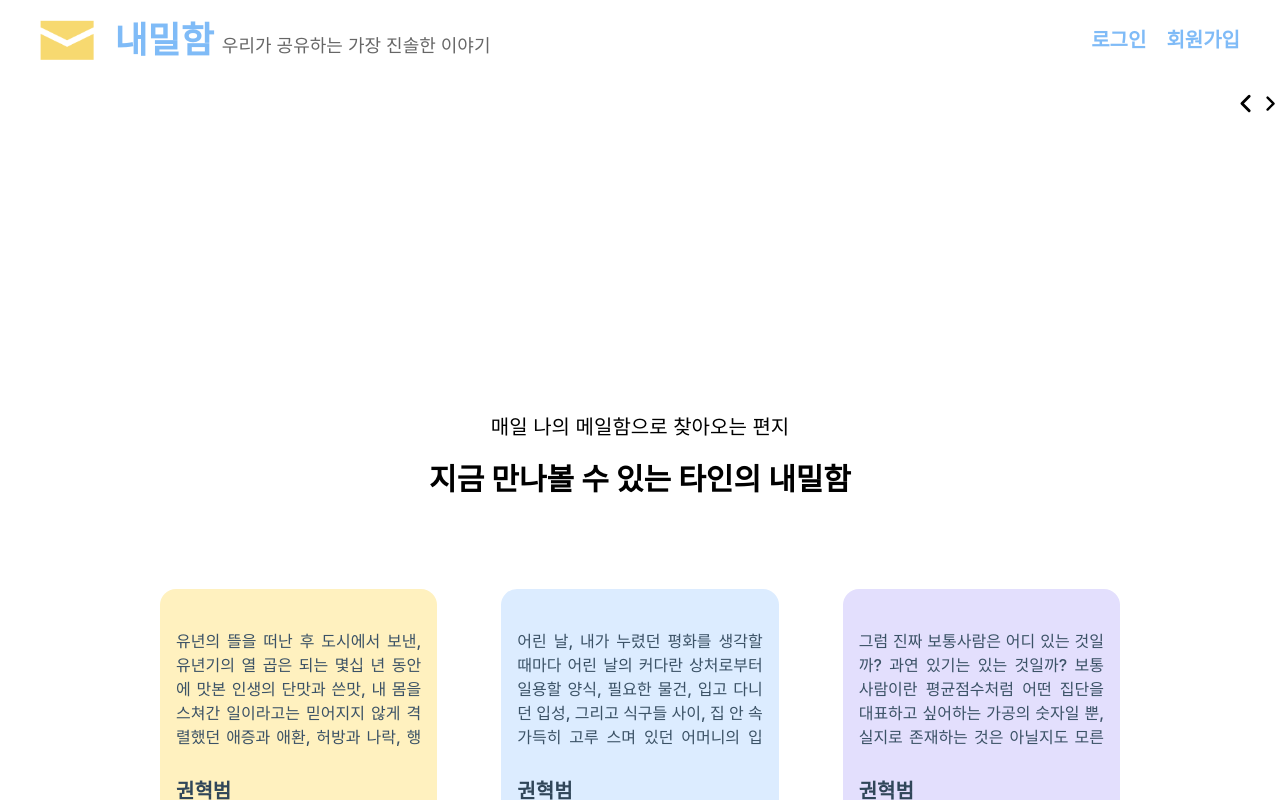
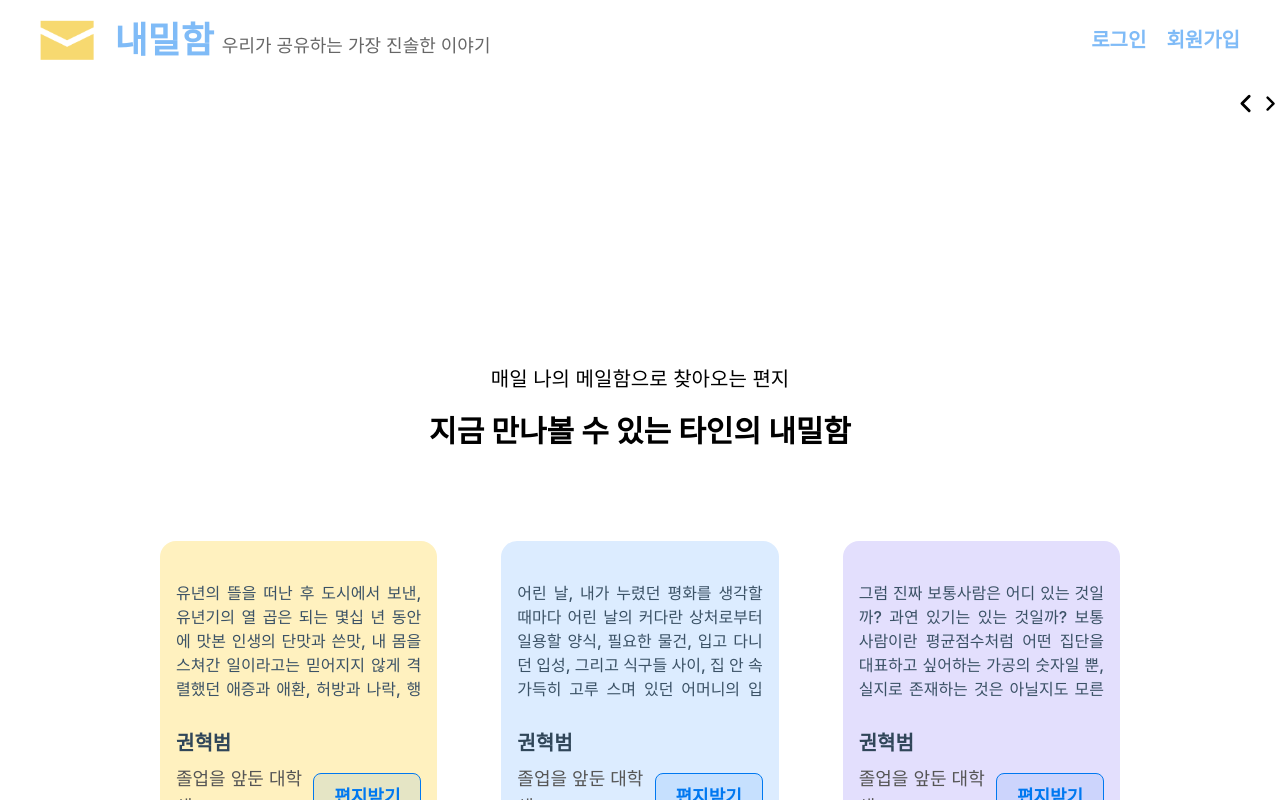
Before and after one commit to Naemilham/nmh_front, a React (Create React App) app: page / in a window 1280 px wide. Shown: the top 800 px of the page. Built offline with nearby package versions, Linux system fonts and the light colour scheme.

Commit message:
fix: homepage css

```diff
--- a/src/routes/HomePage.jsx
+++ b/src/routes/HomePage.jsx
@@ -54,7 +54,7 @@ const HomePage = () => {
         </Carousel>
       </div>
 
-      <div className="w-full h-72 pt-28 flex flex-col items-center gap-5">
+      <div className="w-full h-60 pt-16 flex flex-col items-center gap-5">
         <p className="text-xl">매일 나의 메일함으로 찾아오는 편지</p>
         <p className="font-bold text-3xl">지금 만나볼 수 있는 타인의 내밀함</p>
       </div>
@@ -67,7 +67,7 @@ const HomePage = () => {
                 유년의 뜰을 떠난 후 도시에서 보낸, 유년기의 열 곱은 되는 몇십 년
                 동안에 맛본 인생의 단맛과 쓴맛, 내 몸을 스쳐간 일이라고는
                 믿어지지 않게 격렬했던 애증과 애환, 허방과 나락, 행운과 기적,
-                이런 내 인생의 명장면(?)에 반복해서 몰입하다 보면 그렇게 시간이
+                이런 내 인생의 명장면에 반복해서 몰입하다 보면 그렇게 시간이
                 가버린다.
               </div>
               <div className="flex flex-row justify-between items-end">
```
